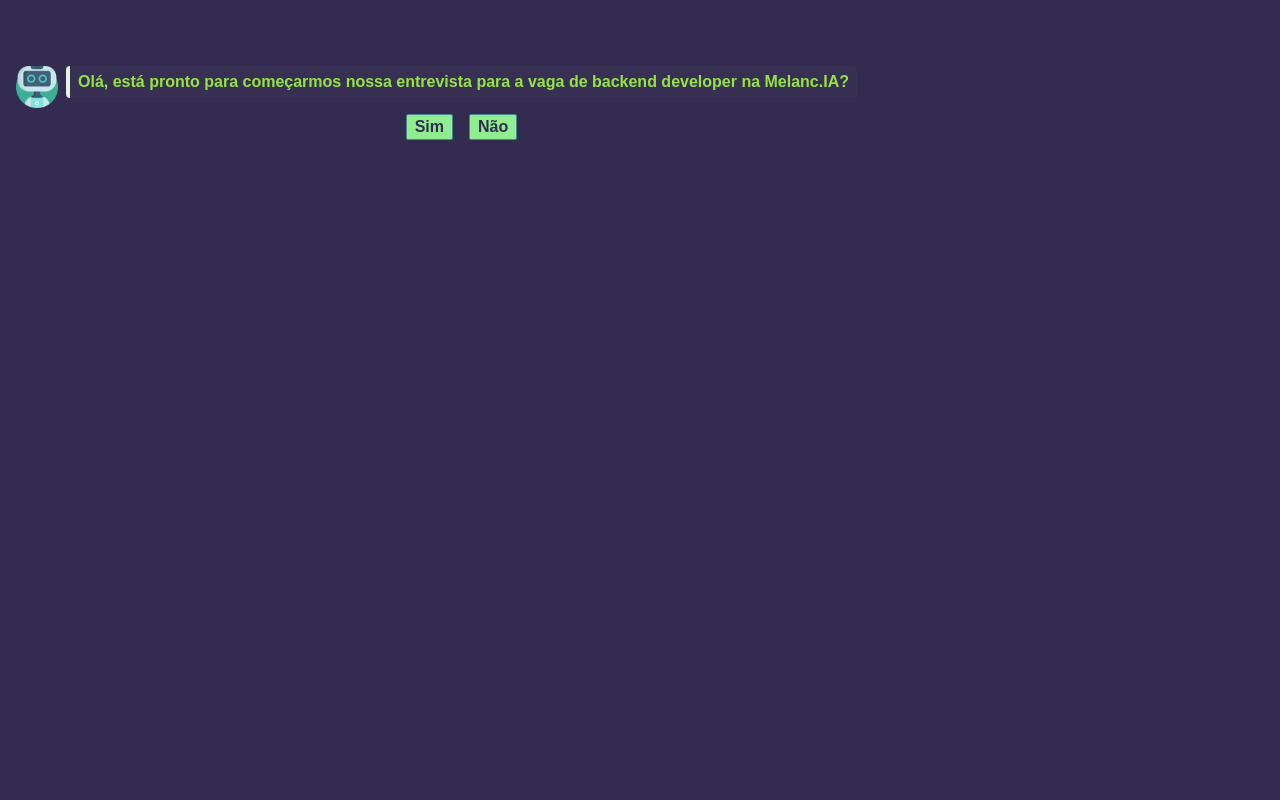
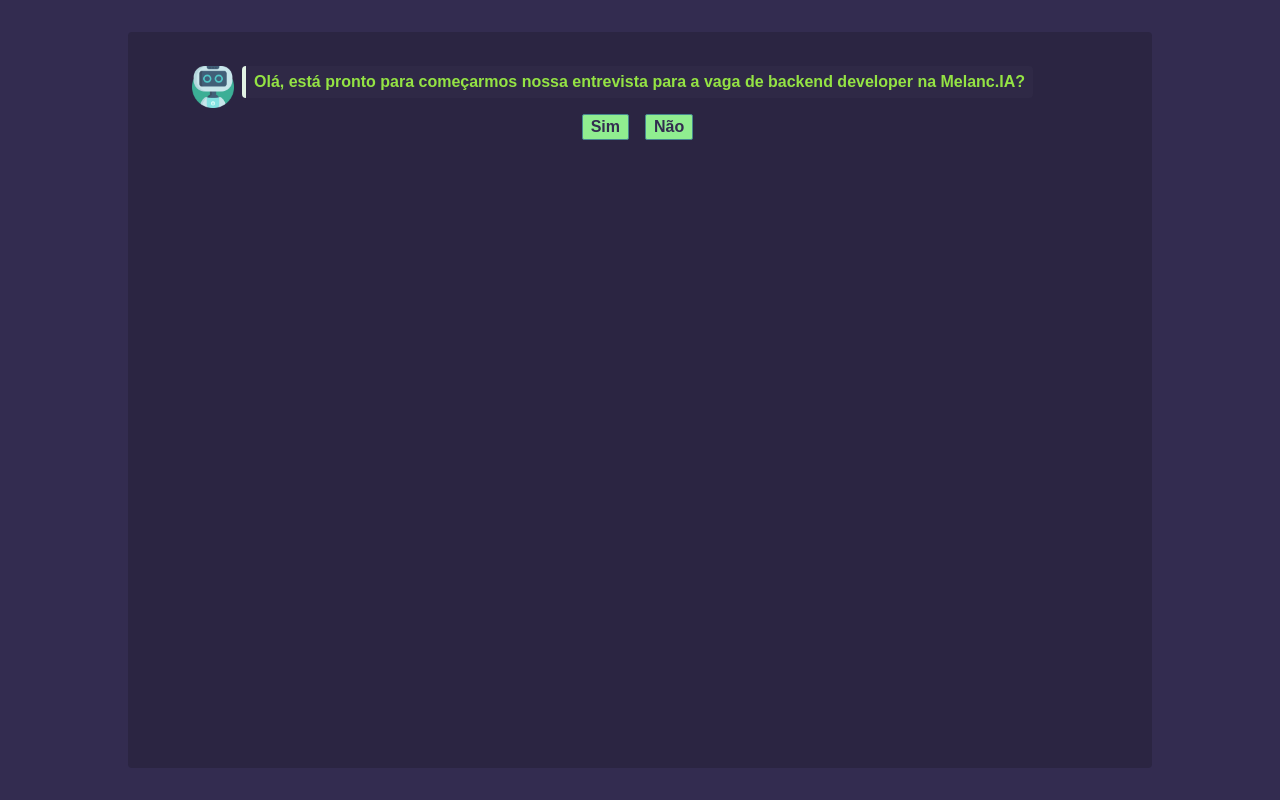
Before and after one commit to Marcosfsalazar/quick-interview, a Next.js app: page /interview/backend-melancIA in a window 1280 px wide. Built offline with nearby package versions, Linux system fonts and the light colour scheme.

Commit message:
feat: chat window style

```diff
--- a/src/app/globals.css
+++ b/src/app/globals.css
@@ -132,4 +132,8 @@ body {
     color: var(--appLightGreen);
     background-color: rgba(10, 10, 10, 0.85);
   }
+
+  .highlight {
+    background-color: rgba(10, 10, 10, 0.2);
+  }
 }
--- a/src/app/interview/[slug]/page.tsx
+++ b/src/app/interview/[slug]/page.tsx
@@ -7,7 +7,7 @@ export default function Page({ params }: { params: { slug: string } }) {
   if (!jobData) return <></>;
 
   return (
-    <main className="h-screen flex justify-center py-8 px-2">
+    <main className="h-screen flex justify-center py-2 lg:py-8 px-2">
       <ChatWindowContainer data={jobData} />
     </main>
   );
--- a/src/components/ChatWindow/ChatWindow.tsx
+++ b/src/components/ChatWindow/ChatWindow.tsx
@@ -46,7 +46,7 @@ const ChatWindow = ({
   };
 
   return (
-    <div className="container flex flex-col py-8 relative">
+    <div className="container flex flex-col py-2 lg:py-8 relative lg:max-w-[768px] lg:highlight xl:max-w-[1024px] lg:p-14 lg:rounded">
       <div className="flex flex-col gap-4 mb-24 overflow-y-auto">
         {messages.map((msg, index) => (
           <Message.Root
```
